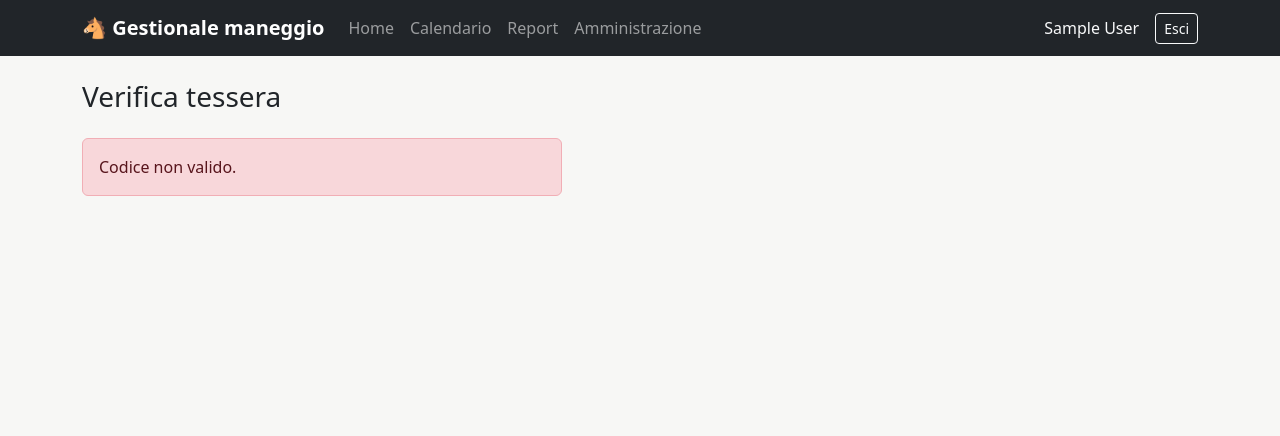
After one commit to Lorenzo-Guardabascio/EquiLesson, a Django app: page /persone/verifica-tessera/1/ in a window 1280 px wide. The commit adds this page. Shown: the top 436 px of the page. Run offline with Django 5.2, Linux system fonts and the light colour scheme; the visitor is signed in with stand-in values (Sample User, id 1); some libraries are stand-ins or nearby versions.

Commit message:
Tessera digitale con QR per gli allievi
- QR generato al volo (libreria qrcode, nuova dipendenza pura Python +
  Pillow già presente) incorporando un URL di verifica firmato
  (django.core.signing, TESSERA_SALT dedicato) — nessun token salvato
  nel DB, la firma stessa garantisce che non sia stato manomesso
- /persone/portale/tessera/: la card che l'allievo mostra da telefono
- /persone/verifica-tessera/<token>/: riservata allo staff
  (@staff_member_required, non pubblica), mostra solo nome/cognome,
  stato e tesseramento FISE/FITETREK — MAI certificato medico o note,
  anche se chi verifica è autorizzato: non c'è motivo di esporli in
  questo contesto
- il QR di un allievo si genera sempre dall'allievo collegato alla
  sessione (request.user.allievo), mai da un parametro esterno: non è
  possibile chiedere il QR di qualcun altro cambiando un id nell'URL

Verificato end-to-end: PNG valido e leggibile come QR reale (controllato
visivamente), pagina di verifica mostra i dati corretti senza dati
sensibili, un allievo non staff non può aprire la pagina di verifica
(302, non i dati), un token manomesso mostra 'Codice non valido'
invece di un errore o — peggio — dati a caso.

```diff
--- /dev/null
+++ b/persone/templates/persone/verifica_tessera.html
@@ -0,0 +1,39 @@
+{% extends "core/base.html" %}
+
+{% block title %}Verifica tessera - Gestionale maneggio{% endblock %}
+
+{% block content %}
+<h1 class="h3 mb-4">Verifica tessera</h1>
+
+{% if valido %}
+<div class="card shadow-sm" style="max-width: 480px;">
+    <div class="card-body">
+        <h2 class="h5">{{ allievo }}</h2>
+        <span class="badge {% if allievo.stato == 'attivo' %}text-bg-success{% else %}text-bg-secondary{% endif %} mb-3">
+            {{ allievo.get_stato_display }}
+        </span>
+        <dl class="row small mb-0">
+            <dt class="col-sm-5">Tessera FISE</dt>
+            <dd class="col-sm-7">
+                {% if allievo.tessera_fise_numero %}
+                    {{ allievo.tessera_fise_numero }}
+                    {% if allievo.tessera_fise_scadenza %}(scad. {{ allievo.tessera_fise_scadenza|date:"d/m/Y" }}){% endif %}
+                {% else %}<span class="text-muted">—</span>{% endif %}
+            </dd>
+            <dt class="col-sm-5">Tessera FITETREK</dt>
+            <dd class="col-sm-7">
+                {% if allievo.tessera_fitetrek_numero %}
+                    {{ allievo.tessera_fitetrek_numero }}
+                    {% if allievo.tessera_fitetrek_scadenza %}(scad. {{ allievo.tessera_fitetrek_scadenza|date:"d/m/Y" }}){% endif %}
+                {% else %}<span class="text-muted">—</span>{% endif %}
+            </dd>
+        </dl>
+    </div>
+</div>
+<p class="text-muted small mt-3">
+    Per motivi di riservatezza questa pagina non mostra certificato medico o note: per quei dati consulta la scheda completa in amministrazione.
+</p>
+{% else %}
+<div class="alert alert-danger" style="max-width: 480px;">Codice non valido.</div>
+{% endif %}
+{% endblock %}
--- a/persone/urls.py
+++ b/persone/urls.py
@@ -10,4 +10,7 @@ urlpatterns = [
     path("portale/telegram/scollega/", views.telegram_scollega, name="telegram_scollega"),
     path("portale-proprietario/", views.portale_proprietario, name="portale_proprietario"),
     path("portale/consenso/<str:tipo>/accetta/", views.accetta_consenso, name="accetta_consenso"),
+    path("portale/tessera/", views.tessera, name="tessera"),
+    path("portale/tessera/qr.png", views.tessera_qr_immagine, name="tessera_qr_immagine"),
+    path("verifica-tessera/<str:token>/", views.verifica_tessera, name="verifica_tessera"),
 ]
--- a/persone/views.py
+++ b/persone/views.py
@@ -1,9 +1,16 @@
+import io
 import secrets
 from datetime import timedelta
 
+import qrcode
 from django.conf import settings
 from django.contrib import messages
-from django.shortcuts import redirect, render
+from django.contrib.admin.views.decorators import staff_member_required
+from django.core import signing
+from django.core.signing import BadSignature
+from django.http import HttpResponse
+from django.shortcuts import get_object_or_404, redirect, render
+from django.urls import reverse
 from django.utils import timezone
 
 from comunicazioni.models import TelegramLink
@@ -13,7 +20,9 @@ from pacchetti.models import Pacchetto
 
 from .consensi_testi import TESTO_FOTO_VIDEO, TESTO_PRIVACY
 from .decorators import allievo_required, proprietario_required
-from .models import ConsensoLog
+from .models import Allievo, ConsensoLog
+
+TESSERA_SALT = "persone.tessera-digitale"
 
 TESTI_CONSENSO = {
     ConsensoLog.Tipo.PRIVACY: TESTO_PRIVACY,
@@ -168,3 +177,50 @@ def portale_proprietario(request):
         "proprietario": proprietario,
         "cavalli": cavalli,
     })
+
+
+def _token_tessera(allievo):
+    return signing.dumps(allievo.pk, salt=TESSERA_SALT)
+
+
+@allievo_required
+def tessera(request):
+    """Tessera digitale con QR: la card si vede nel portale, il QR incorpora
+    l'URL di verifica che apre lo staff (non l'allievo stesso)."""
+    allievo = request.user.allievo
+    url_verifica = request.build_absolute_uri(
+        reverse("persone:verifica_tessera", args=[_token_tessera(allievo)])
+    )
+    return render(request, "persone/tessera.html", {"allievo": allievo, "url_verifica": url_verifica})
+
+
+@allievo_required
+def tessera_qr_immagine(request):
+    """Restituisce il PNG del QR della propria tessera (non quella di un altro:
+    il token si genera qui, dall'allievo collegato alla sessione, non da un
+    parametro scelto dal chiamante)."""
+    allievo = request.user.allievo
+    url_verifica = request.build_absolute_uri(
+        reverse("persone:verifica_tessera", args=[_token_tessera(allievo)])
+    )
+    img = qrcode.make(url_verifica)
+    buffer = io.BytesIO()
+    img.save(buffer, format="PNG")
+    return HttpResponse(buffer.getvalue(), content_type="image/png")
+
+
+@staff_member_required
+def verifica_tessera(request, token):
+    """Pagina di verifica che apre lo staff scansionando il QR di un allievo.
+
+    Riservata allo staff (non pubblica): mostra solo dati identificativi e di
+    tesseramento, MAI il certificato medico o le note riservate, anche se chi
+    scansiona è autorizzato — non c'è motivo di esporli in questo contesto.
+    """
+    try:
+        allievo_id = signing.loads(token, salt=TESSERA_SALT)
+    except BadSignature:
+        return render(request, "persone/verifica_tessera.html", {"valido": False})
+
+    allievo = get_object_or_404(Allievo, pk=allievo_id)
+    return render(request, "persone/verifica_tessera.html", {"valido": True, "allievo": allievo})
--- a/requirements.txt
+++ b/requirements.txt
@@ -6,6 +6,7 @@ pillow==12.3.0
 psycopg2-binary==2.9.12
 python-dotenv==1.2.3
 python-slugify==8.0.4
+qrcode==8.2
 reportlab==5.0.1
 sqlparse==0.6.0
 text-unidecode==1.3
```
Also changed, not shown: persone/templates/persone/portale.html (+6 -3 lines), persone/templates/persone/tessera.html (added, +21 -0 lines).
